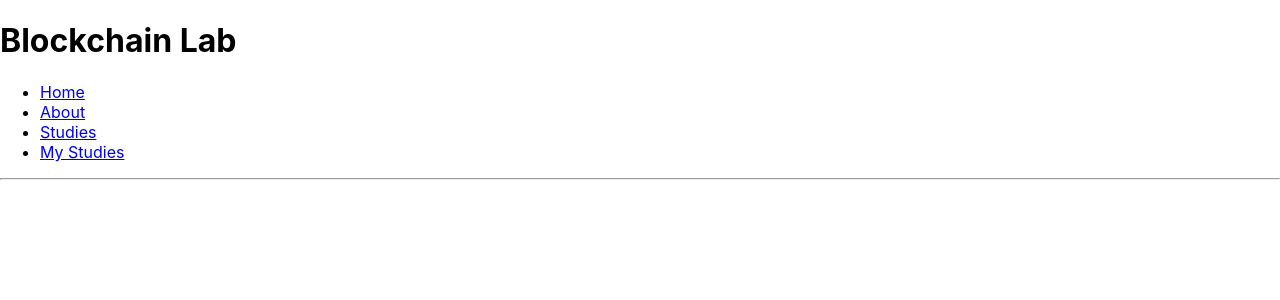
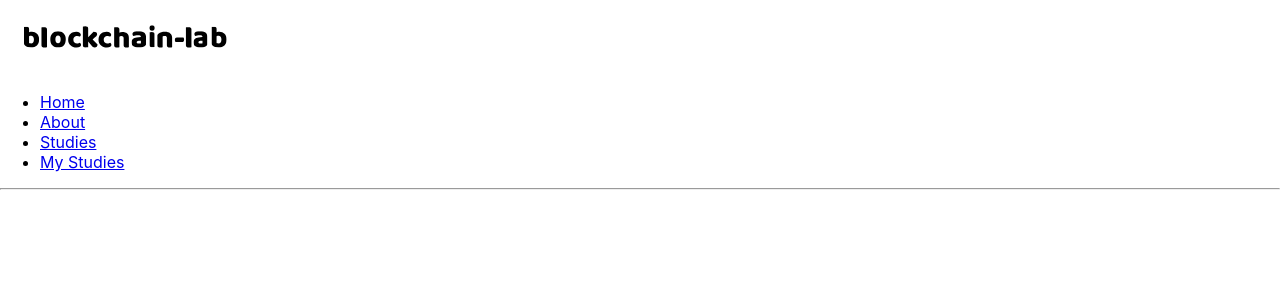
Before and after one commit to modulabs/blockchain-lab, a React (Create React App) app in the folder client/: page / in a window 1280 px wide. Shown: the top 300 px of the page. Built offline with nearby package versions, Linux system fonts and the light colour scheme.

Commit message:
add blockchain-lab logo.

```diff
--- /dev/null
+++ b/client/src/App.css
@@ -0,0 +1,7 @@
+
+.blockchainlab_logo {
+  width: 204px;
+  height: 24px;
+  margin: 24px;
+  object-fit: contain;
+}
--- a/client/src/App.js
+++ b/client/src/App.js
@@ -2,6 +2,8 @@ import React from "react";
 import { BrowserRouter as Router, Route, Link } from "react-router-dom";
 import StudyManagement from './components/StudyManagement'
 import StudyDescription from './components/StudyDescription'
+
+import './App.css'
 
 function BasicExample() {
   return (
@@ -22,7 +24,9 @@ function Home() {
   return (
     <div>
     <div>
-      <h1>Blockchain Lab</h1>
+
+      <img src="blockchainlab-logo.svg"
+           class="blockchainlab_logo" />
       <ul>
         <li>
           <Link to="/">Home</Link>
```
Also changed, not shown: client/public/blockchainlab-logo.svg (added), client/src/utils/App.js (added).
